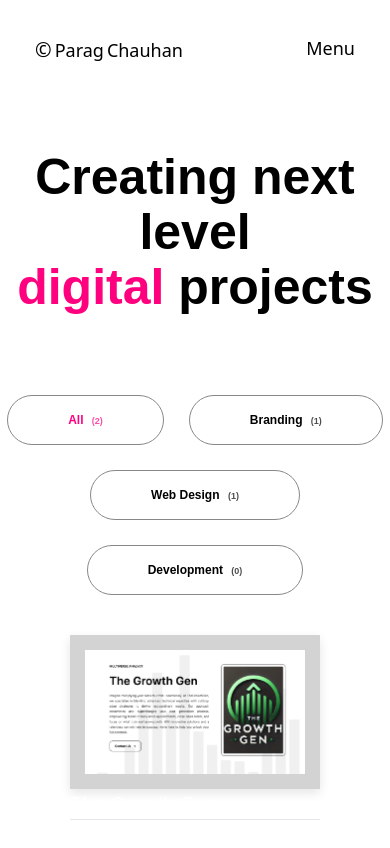
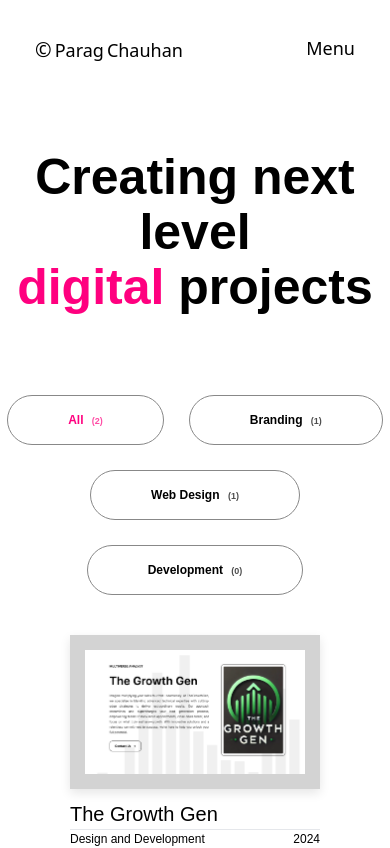
Before and after one commit to paragchauhan98/feature-develop, a Next.js app: page /work in a window 390 px wide. Shown: the top 848 px of the page. Built offline with nearby package versions, Linux system fonts and the light colour scheme.

Commit message:
css changes

```diff
--- a/components/navbar/stylenavbar.module.scss
+++ b/components/navbar/stylenavbar.module.scss
@@ -52,7 +52,7 @@
   z-index: 2;
 
   .body {
-    padding: 100px;
+    padding: 80px;
     display: flex;
     justify-content: space-between;
     flex-direction: column;
--- a/components/work/workstyle.module.scss
+++ b/components/work/workstyle.module.scss
@@ -376,19 +376,23 @@
      .persistentInfo1{
       font-size: 1.2rem;
       width: 80%;
+      color: black;
     }
 
     .persistentInfo2{
       width: 20%;
       font-size: 1.2rem;
       text-align: right;
+      color: black;
 
     }
   }
   .persistentTitle{
+    margin-top: 1rem;
     h3{
       font-size: 2rem;
       font-weight: 200;
+      color: black;
     }
 
 
```
